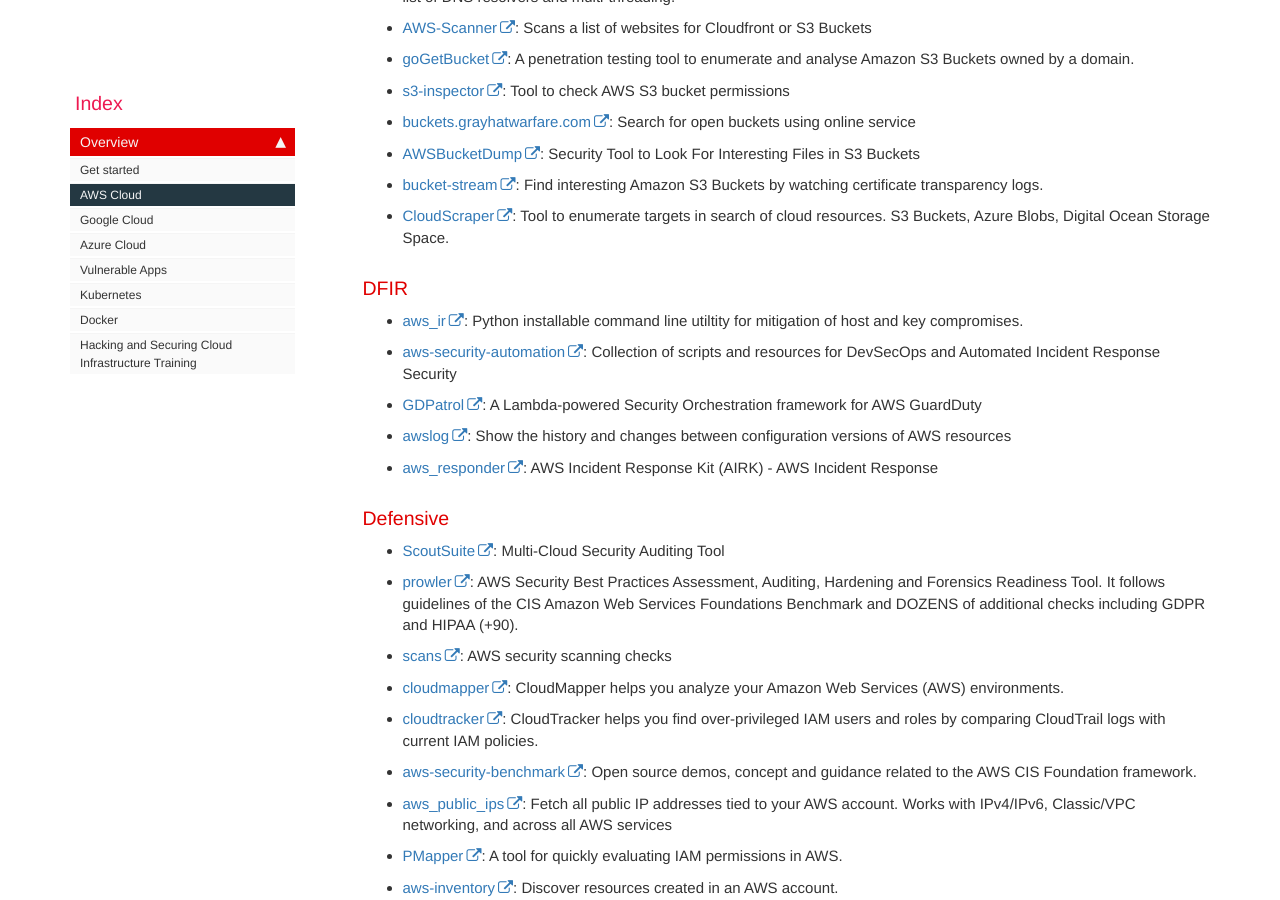
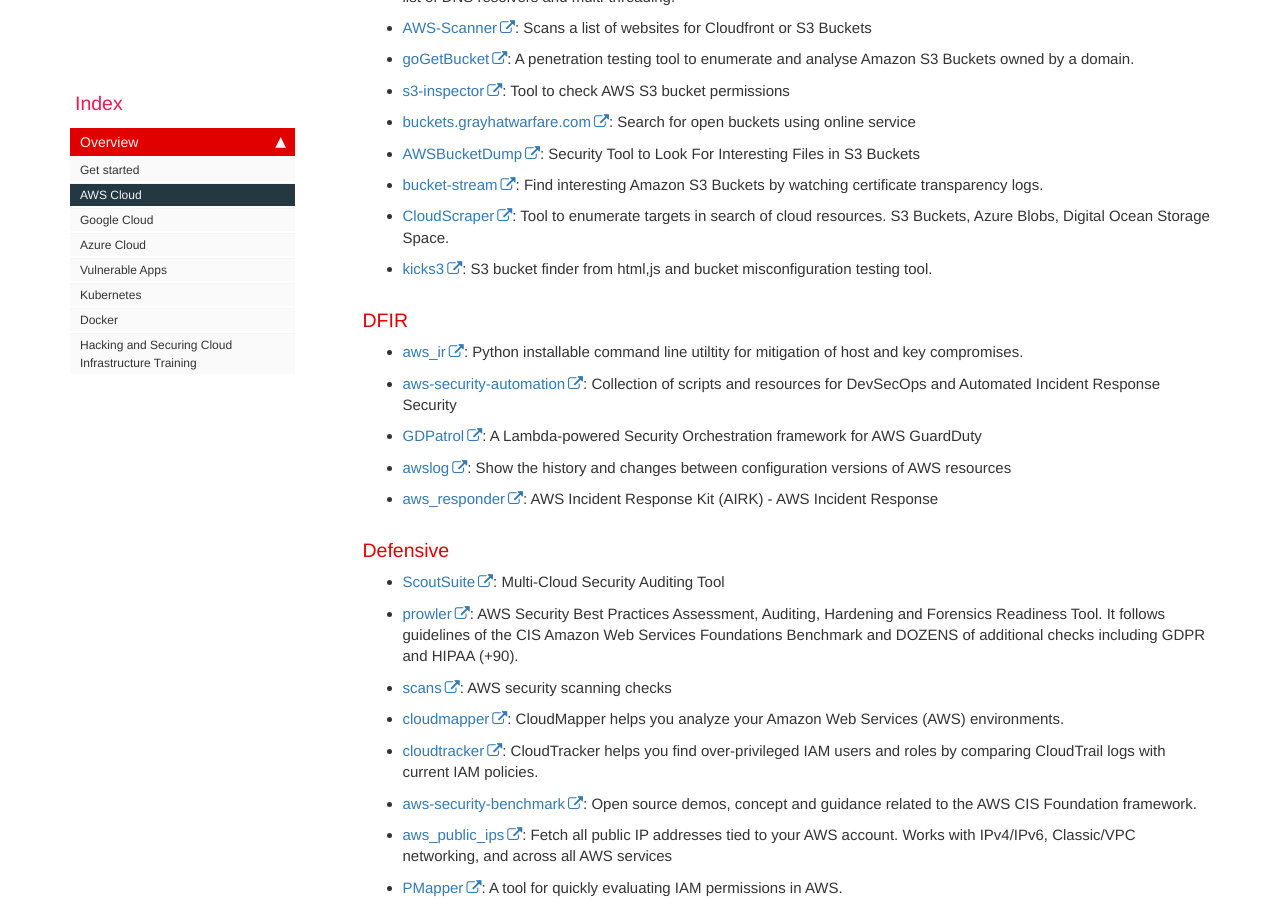
Before and after one commit to NotSoSecure/cloud-sec-wiki, a Jekyll site: the page built from pages/mydoc/aws_cloud.md, in a window 1280 px wide and 900 px high, scrolled down 1023 px. Built offline with Jekyll 4.4.1, drawn with Linux system fonts in a browser that asks for light colours; nearby versions of some CDN libraries; comment, search, counter and statistics services are not loaded.

Commit message:
add kicks3 tool
S3 bucket finder from html,js and bucket misconfiguration testing tool.

```diff
--- a/pages/mydoc/aws_cloud.md
+++ b/pages/mydoc/aws_cloud.md
@@ -36,6 +36,7 @@ folder: mydoc
 * [AWSBucketDump](https://github.com/jordanpotti/AWSBucketDump): Security Tool to Look For Interesting Files in S3 Buckets
 * [bucket-stream](https://github.com/eth0izzle/bucket-stream): Find interesting Amazon S3 Buckets by watching certificate transparency logs.
 * [CloudScraper](https://github.com/jordanpotti/CloudScraper): Tool to enumerate targets in search of cloud resources. S3 Buckets, Azure Blobs, Digital Ocean Storage Space.
+* [kicks3](https://github.com/abuvanth/kicks3): S3 bucket finder from html,js and bucket misconfiguration testing tool.
 
 ### DFIR
 
```
